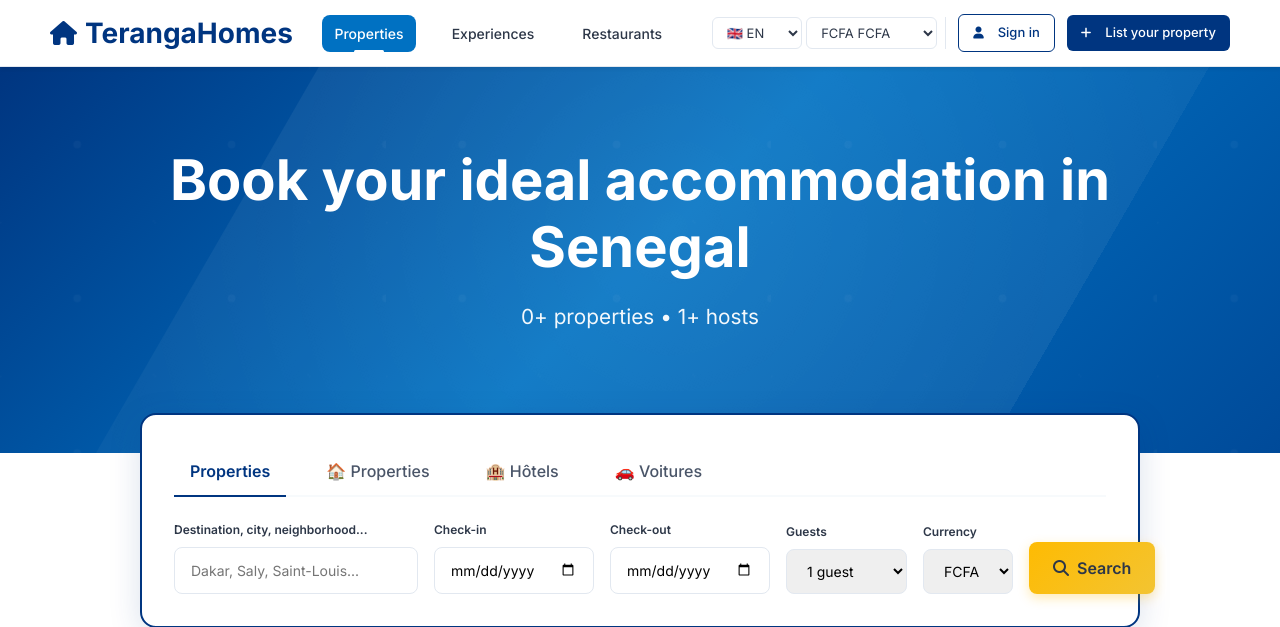
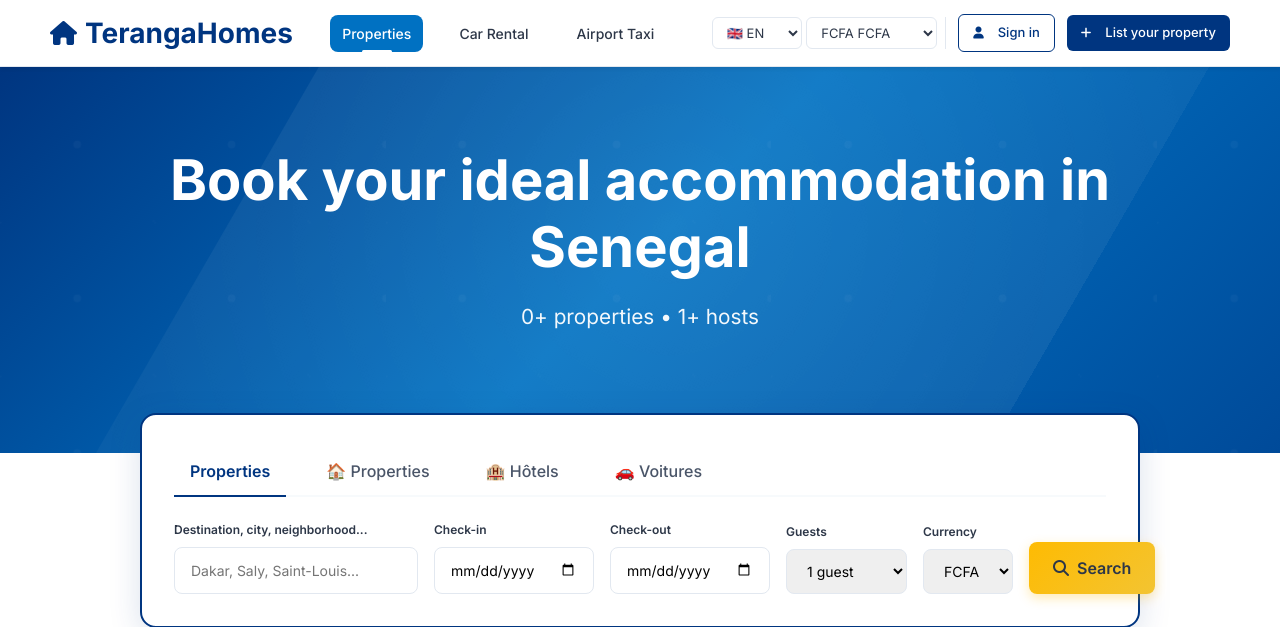
Before and after one commit to Fallbamba10/terangahomes, a PHP site: page /terangaHomes/accueil_booking_fixed.php in a window 1280 px wide. Shown: the top 627 px of the page. Run offline with PHP 8.4, Linux system fonts and the light colour scheme; data comes from the database, SQL or seed files in the repository; data that the repository does not hold is empty; some libraries are stand-ins or nearby versions.

Commit message:
Remplacement onglets: Expériences/Restaurants → Location Voiture/Taxi Aéroport
Changements navbar:
- 'experiences' → 'car_rental' (Location Voiture)
- 'restaurants' → 'airport_transfer' (Taxi Aéroport)
- Navigation: Propriétés, Location Voiture, Taxi Aéroport
- Design navbar: Inchangé, même disposition compacte
- Traductions: Toutes langues mises à jour
- Français: Location Voiture, Taxi Aéroport
- English: Car Rental, Airport Taxi
- Español: Alquiler de coches, Taxi Aeropuerto
- العربية: تأجير السيارات, تاكسي المطار
- 中文: 租车, 机场出租车
- Português: Aluguel de carros, Táxi aeroporto

```diff
--- a/accueil_booking_fixed.php
+++ b/accueil_booking_fixed.php
@@ -274,8 +274,8 @@ $translations = [
         'guests' => 'Voyageurs',
         'search_btn' => 'Rechercher',
         'properties' => 'Propriétés',
-        'experiences' => 'Expériences',
-        'restaurants' => 'Restaurants',
+        'car_rental' => 'Location Voiture',
+        'airport_transfer' => 'Taxi Aéroport',
         'login' => 'Se connecter',
         'register' => "S'inscrire",
         'list_property' => 'Déposer une annonce',
@@ -308,8 +308,8 @@ $translations = [
         'guests' => 'Guests',
         'search_btn' => 'Search',
         'properties' => 'Properties',
-        'experiences' => 'Experiences',
-        'restaurants' => 'Restaurants',
+        'car_rental' => 'Car Rental',
+        'airport_transfer' => 'Airport Taxi',
         'login' => 'Sign in',
         'register' => 'Register',
         'list_property' => 'List your property',
@@ -342,8 +342,8 @@ $translations = [
         'guests' => 'Huéspedes',
         'search_btn' => 'Buscar',
         'properties' => 'Propiedades',
-        'experiences' => 'Experiencias',
-        'restaurants' => 'Restaurantes',
+        'car_rental' => 'Alquiler de coches',
+        'airport_transfer' => 'Taxi Aeropuerto',
         'login' => 'Iniciar sesión',
         'register' => 'Registrarse',
         'list_property' => 'Publicar propiedad',
@@ -376,8 +376,8 @@ $translations = [
         'guests' => 'الضيوف',
         'search_btn' => 'بحث',
         'properties' => 'العقارات',
-        'experiences' => 'التجارب',
-        'restaurants' => 'المطاعم',
+        'car_rental' => 'تأجير السيارات',
+        'airport_transfer' => 'تاكسي المطار',
         'login' => 'تسجيل الدخول',
         'register' => 'التسجيل',
         'list_property' => 'إدراج العقار',
@@ -410,8 +410,8 @@ $translations = [
         'guests' => '客人',
         'search_btn' => '搜索',
         'properties' => '房产',
-        'experiences' => '体验',
-        'restaurants' => '餐厅',
+        'car_rental' => '租车',
+        'airport_transfer' => '机场出租车',
         'login' => '登录',
         'register' => '注册',
         'list_property' => '发布房产',
@@ -444,8 +444,8 @@ $translations = [
         'guests' => 'Hóspedes',
         'search_btn' => 'Pesquisar',
         'properties' => 'Propriedades',
-        'experiences' => 'Experiências',
-        'restaurants' => 'Restaurantes',
+        'car_rental' => 'Aluguel de carros',
+        'airport_transfer' => 'Táxi aeroporto',
         'login' => 'Entrar',
         'register' => 'Registrar',
         'list_property' => 'Anunciar propriedade',
@@ -2261,8 +2261,8 @@ try {
 
                 <nav class="nav-center">
                     <a href="#" class="nav-item-booking active"><?= $t['properties'] ?></a>
-                    <a href="#" class="nav-item-booking"><?= $t['experiences'] ?></a>
-                    <a href="#" class="nav-item-booking"><?= $t['restaurants'] ?></a>
+                    <a href="#" class="nav-item-booking"><?= $t['car_rental'] ?></a>
+                    <a href="#" class="nav-item-booking"><?= $t['airport_transfer'] ?></a>
                 </nav>
 
                 <div class="header-right">
```
